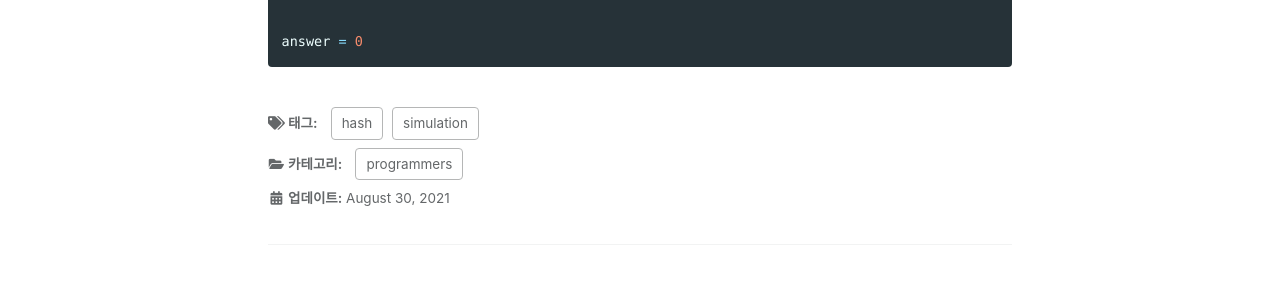
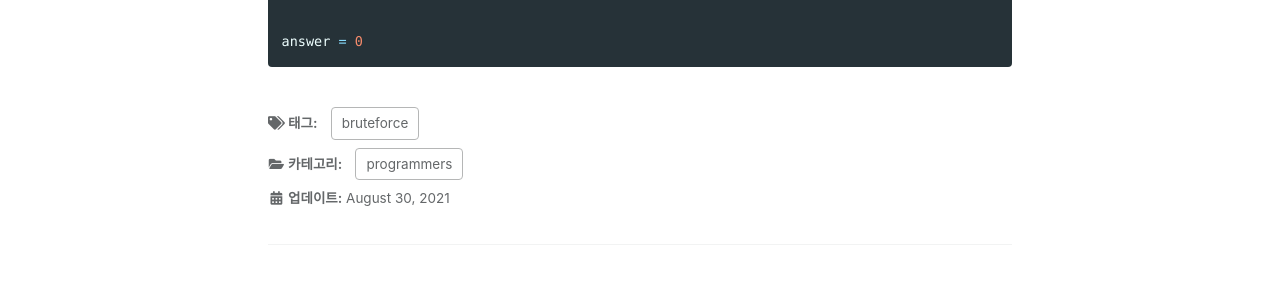
Before and after one commit to Akgop/Akgop.github.io, a Jekyll site: the page built from _posts/2021-08-30-programmers_weekly5.md, in a window 1280 px wide. Shown: the part 1400-1689 px from the top of the page. Built offline with Jekyll 4.4.1, drawn with Linux system fonts in a browser that asks for light colours; cached includes are drawn as plain includes.

Commit message:
Update 2021-08-30-programmers_weekly5.md

```diff
--- a/_posts/2021-08-30-programmers_weekly5.md
+++ b/_posts/2021-08-30-programmers_weekly5.md
@@ -3,8 +3,7 @@ title: \[프로그래머스] 5주차 모음 사전
 categories:
   - programmers
 tags:
-  - hash
-  - simulation
+  - bruteforce
 toc: true
 ---
 ### 브루트 포스
```
